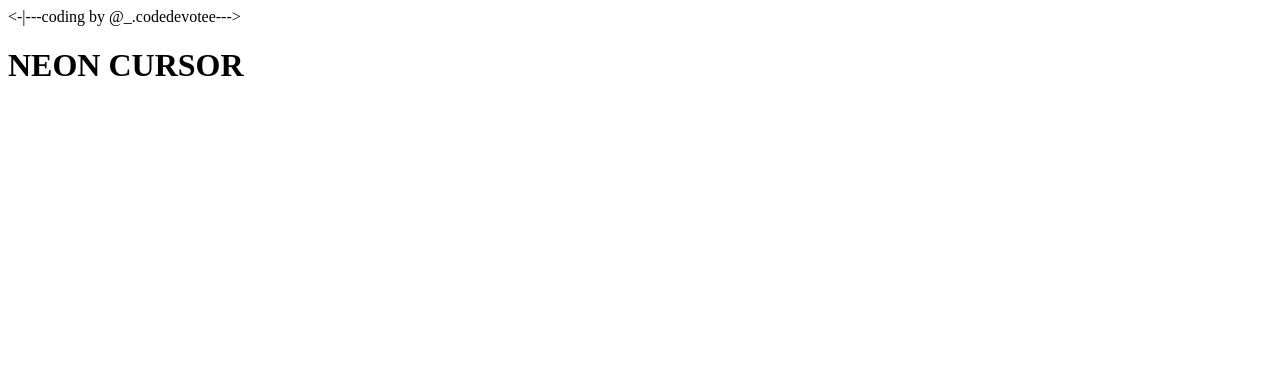
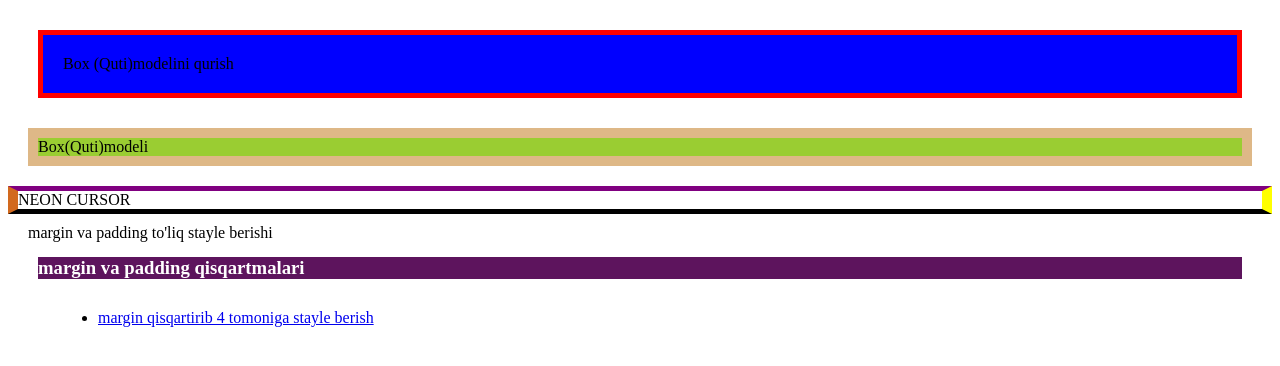
Before and after one commit to javokh1rdev/Portoliya, a plain HTML site: page 13.index.html in a window 1280 px wide. Drawn offline with Linux system fonts and the light colour scheme.

Commit message:
margin va padding qisqartmalari (Shoethends)
margin va padding qisqartmalari (Shoethends)

```diff
--- a/13.css
+++ b/13.css
@@ -1,10 +1,40 @@
-#app h1 {
-    --fontSize: 40px;
-    --lineHeight: 80px;
-    width: auto;
-    height: calc(2 * var(--lineHeight));
-    line-height: var(--lineHeight);
-    margin: calc(50vh - var(--lineHeight)) auto 0;
-    font-size: var(--fontSize);
-    text-transform: uppercase;
+.box {
+    background-color: blue;
+    padding: 20px;
+    border-width: 5px;
+    border-style: solid;
+    border-color: red;
+    margin: 30px;
 }
+
+.box1 {
+    background-color: yellowgreen;
+    /** border ni qisqartmasi  (Shoethends)*/
+    border: 10px solid burlywood;
+    margin: 20px;
+}
+
+.box2 {
+    border-top: 5px solid purple;
+    border-bottom: 5px solid black;
+    border-right: 10px solid yellow;
+    border-left: 10px solid chocolate;
+}
+
+.box3 {
+    margin-top: 10px;
+    margin-bottom: 10px;
+    margin-right: 20px;
+    margin-left: 20px;
+}
+
+/** margin va padding.ni qisqartmasi */
+.box4 {
+    color: white;
+    background-color: rgb(93, 20, 93);
+    margin: 15px 30px;
+}
+
+.box5 {
+    margin: 30px 10px 20px 50px;
+}
--- a/13.index.html
+++ b/13.index.html
@@ -1,30 +1,23 @@
 <!DOCTYPE html>
  <html lang="en">
-
      <head>
-    <-|---coding by @_.codedevotee--->
          <meta charset="UTF-8">
          <meta name="viewport" content="width=device-width, initial-scale=1.0">
          <meta name="author" content="Shokirov Javohirbek">
          <meta name="description" content="Neon cursor">
          <title>NEON CURSOR</title>
          <link rel="stylesheet" href="./13.css">
-        <style>
-            #app h1 {
-                --fontSize: 40px;
-                --lineHeight: 80px;
-                width: auto;
-                height: calc(2 * var(--lineHeight));
-                line-height: var(--lineHeight);
-                margin: calc(50vh - var(--lineHeight)) auto 0;
-                font-size: var(--fontSize);
-                text-transform: uppercase;
-            }
-        </style>
      </head>
-
      <body>
-    <h1>NEON CURSOR</h1>
+         <div class="box">Box (Quti)modelini qurish</div>
+         <div class="box1">Box(Quti)modeli</div>
+         <div class="box2">NEON CURSOR</div>
+         <p class="box3">margin va padding to'liq stayle berishi </p>
+         <h3 class="box4">margin va padding qisqartmalari</h3>
+             <ul class="box5">
+                 <li>
+                    <a href="#">margin qisqartirib 4 tomoniga stayle berish</a>
+                 </li>
+             </ul>
      </body>
-
  </html>
```
Lines whose indentation alone changed are shown as unchanged.
